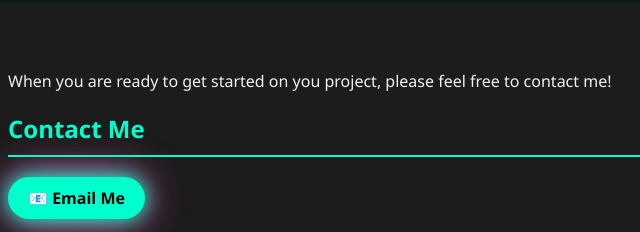
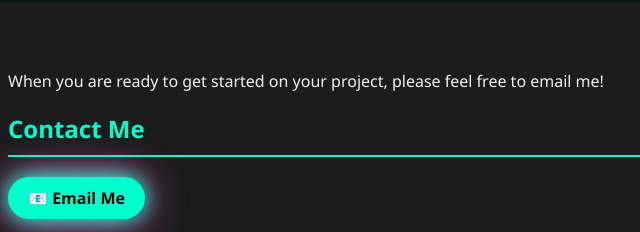
Before and after one commit to trinaka9/makingitbigonline, a plain HTML site: page index.html in a window 1280 px wide. Shown: the part 1547-1779 px from the top of the page, 232-872 px from the left. Drawn offline with Linux system fonts and the light colour scheme.

Commit message:
Fixed typo in contact section

```diff
--- a/index.html
+++ b/index.html
@@ -49,7 +49,7 @@
   </section>
 
   <section id="contact" class="fade-in">
-    <p>When you are ready to get started on you project, please feel free to contact me!</p>
+    <p>When you are ready to get started on your project, please feel free to email me!</p>
     <h2>Contact Me</h2>
     <p>
       <a href="mailto:katproai9@gmail.com" class="glow-button">📧 Email Me</a>
```
